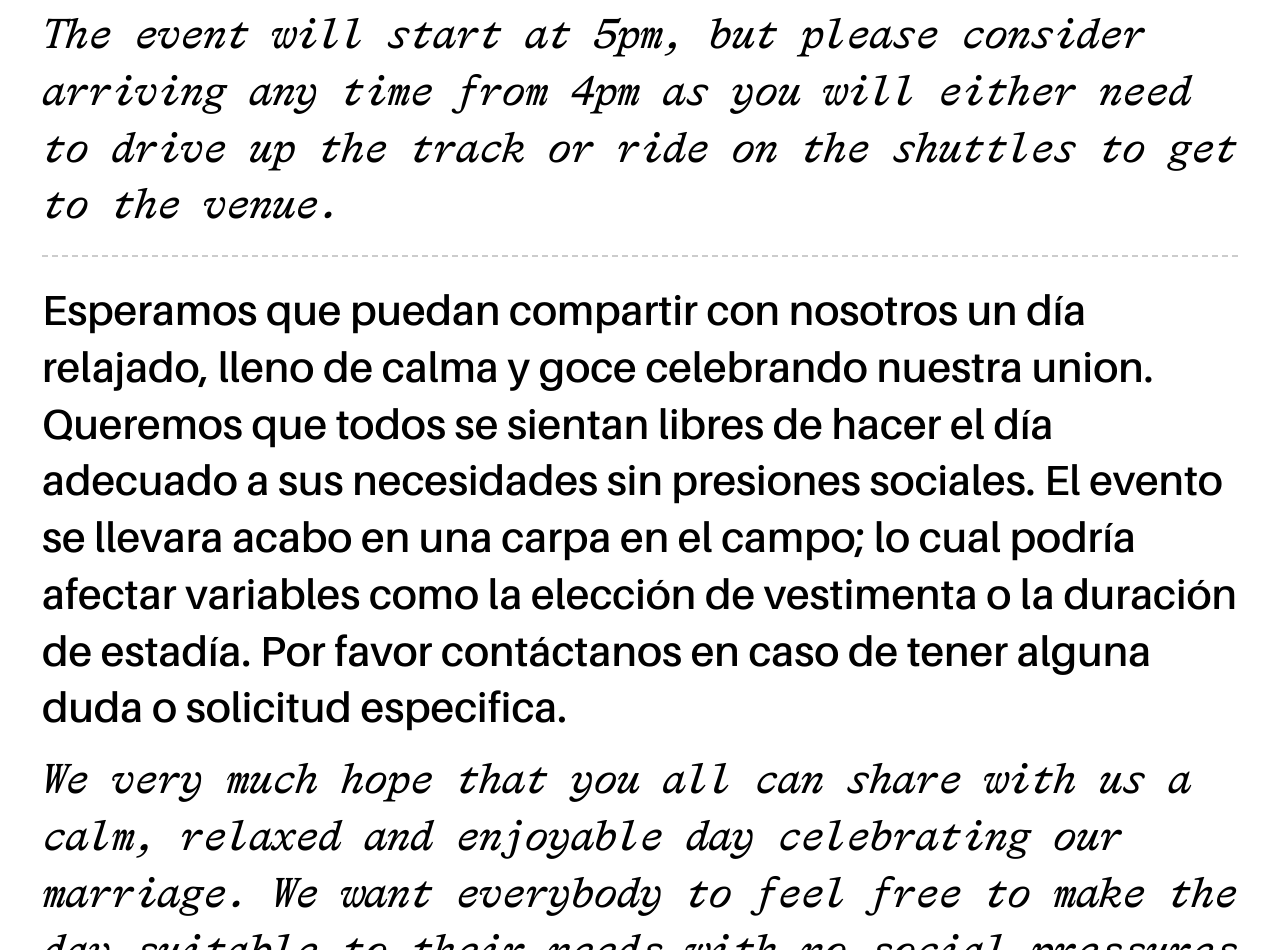
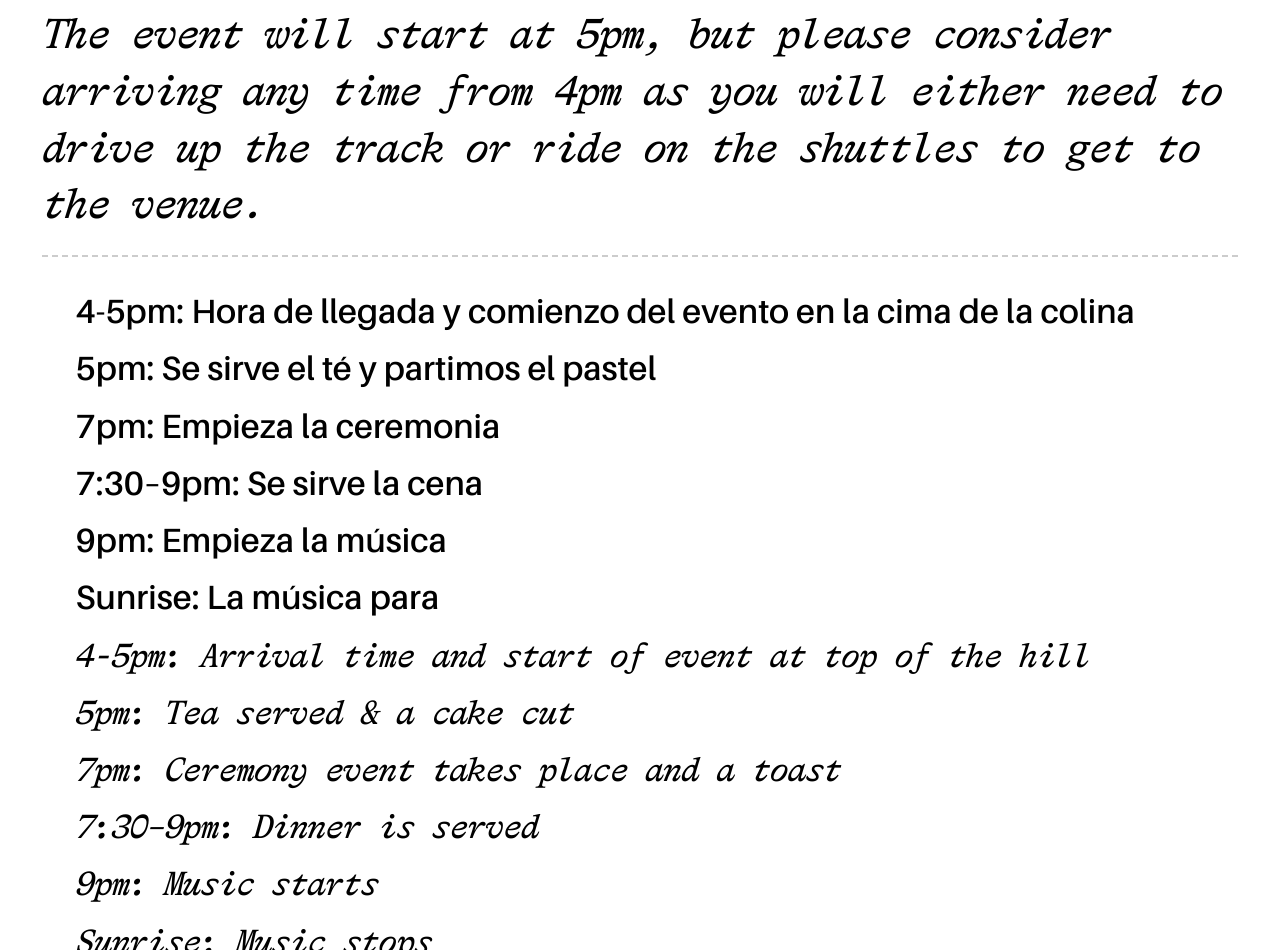
Before and after one commit to varffs/laweddingendorset-co, a website: page index.html in a window 1280 px wide. Shown: the part 1850-2800 px from the top of the page. Drawn offline with nearby package versions, Linux system fonts and the light colour scheme.

Commit message:
Update: Additional event details
Schedule & Camping details

```diff
--- a/css/responsive/mobile.styl
+++ b/css/responsive/mobile.styl
@@ -1,2 +1,7 @@
 #image-header
   max-height: 66vh
+
+ul, .detail
+  padding-left: 1em
+  line-height: 1.7
+  font-size: .8em
--- a/css/type.styl
+++ b/css/type.styl
@@ -52,7 +52,7 @@ body
 
 .font-serif
   font-family: $font-serif
-  letter-spacing: -0.033em
+  letter-spacing: -0.05em
 
 .font-larger
   font-size: $font-size-larger
--- a/index.html
+++ b/index.html
@@ -3,7 +3,7 @@
   <head>
     <meta charset="UTF-8">
     <meta http-equiv="X-UA-Compatible" content="IE=edge,chrome=1">
-    <title>¡Save the date! ¡Guarda la fecha!</title>
+    <title>Ivana & Patrick. 30 Junio. Manor Farm, Dorset</title>
     <meta name="viewport" content="width=device-width, initial-scale=1">
 
     <meta name="description" content="¡Save the date! ¡Guarda la fecha!">
@@ -43,6 +43,32 @@
         </div>
 
         <div>
+          <ul>
+            <li>4-5pm: Hora de llegada y comienzo del evento en la cima de la colina</li>
+            <li>5pm: Se sirve el té y partimos el pastel</li>
+            <li>7pm: Empieza la ceremonia</li>
+            <li>7:30–9pm: Se sirve la cena</li>
+            <li>9pm: Empieza la música</li>
+            <li>Sunrise: La música para</li>
+          </ul>
+          <ul class="font-serif font-italic">
+            <li>4-5pm: Arrival time and start of event at top of the hill</li>
+            <li>5pm: Tea served & a cake cut</li>
+            <li>7pm: Ceremony event takes place and a toast</li>
+            <li>7:30–9pm: Dinner is served</li>
+            <li>9pm: Music starts</li>
+            <li>Sunrise: Music stops</li>
+          </ul>
+          <hr />
+        </div>
+
+        <div>
+          <p class="js-fix-widows detail">Tendremos area de acampar y todos los que gusten son bienvenidos a poner sus tiendas ó estacionar sus vehículos</p>
+          <p class="font-serif font-italic js-fix-widows detail">We will have a campsite set up and all are welcome to pitch a tent or park a vehicle.</p>
+          <hr />
+        </div>
+
+        <div>
           <p class="js-fix-widows">Esperamos que puedan compartir con nosotros un día relajado, lleno de calma y goce celebrando nuestra union. Queremos que todos se sientan libres de hacer el día adecuado a sus necesidades sin presiones sociales. El evento se llevara acabo en una carpa en el campo; lo cual podría afectar variables como la elección de vestimenta o la duración de estadía. Por favor contáctanos en caso de tener alguna duda o solicitud especifica.</p>
           <p class="font-serif font-italic js-fix-widows">We very much hope that you all can share with us a calm, relaxed and enjoyable day celebrating our marriage. We want everybody to feel free to make the day suitable to their needs with no social pressures to interrupt its enjoyment. The event will be in a marquee in a field at the top of our farm; that could affect things such as choice of clothing or length of stay – but only if you want it to. Please contact us if you have any specific questions or requests.</p>
           <hr />
```
Also changed, not shown: css/site.css, css/site.min.css.
